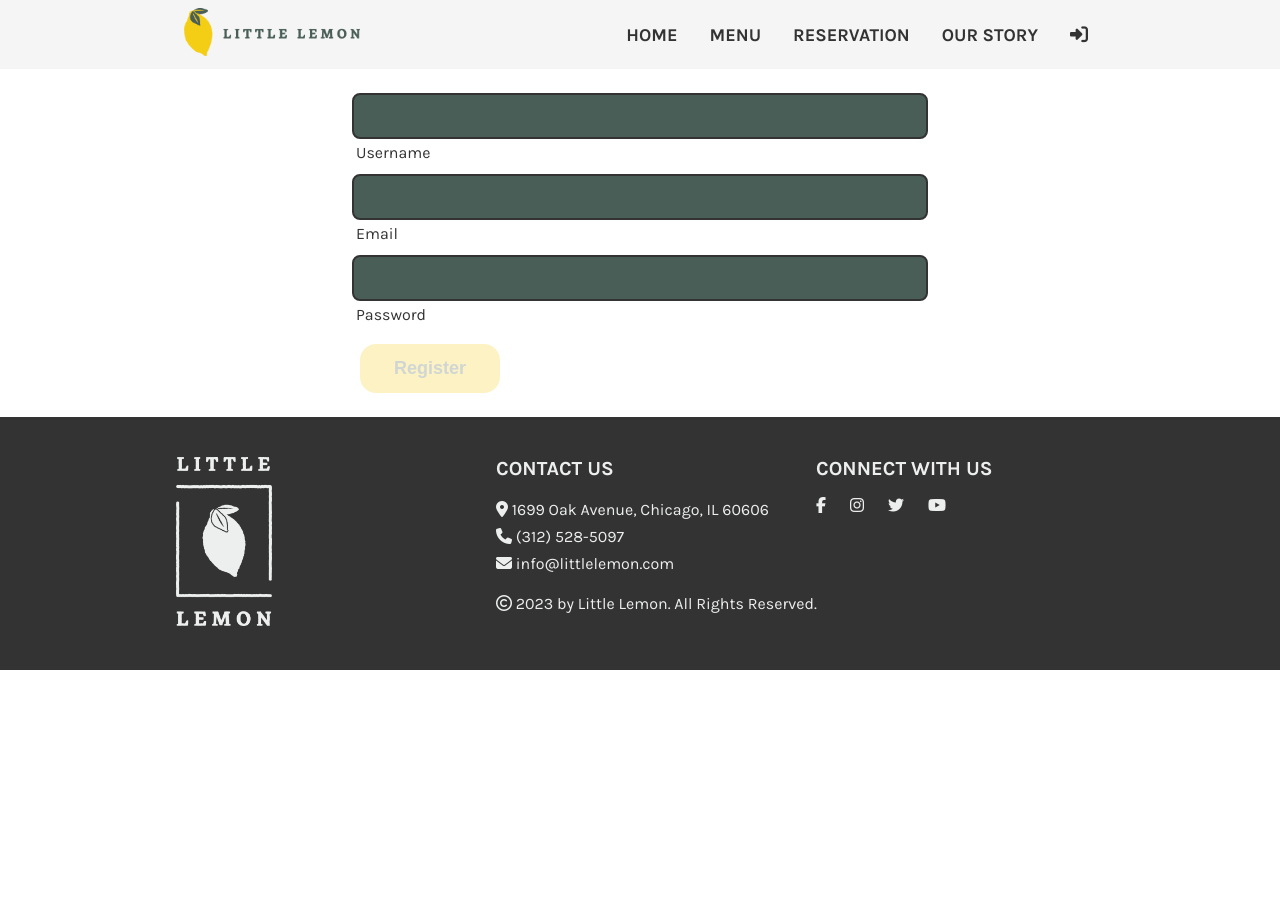
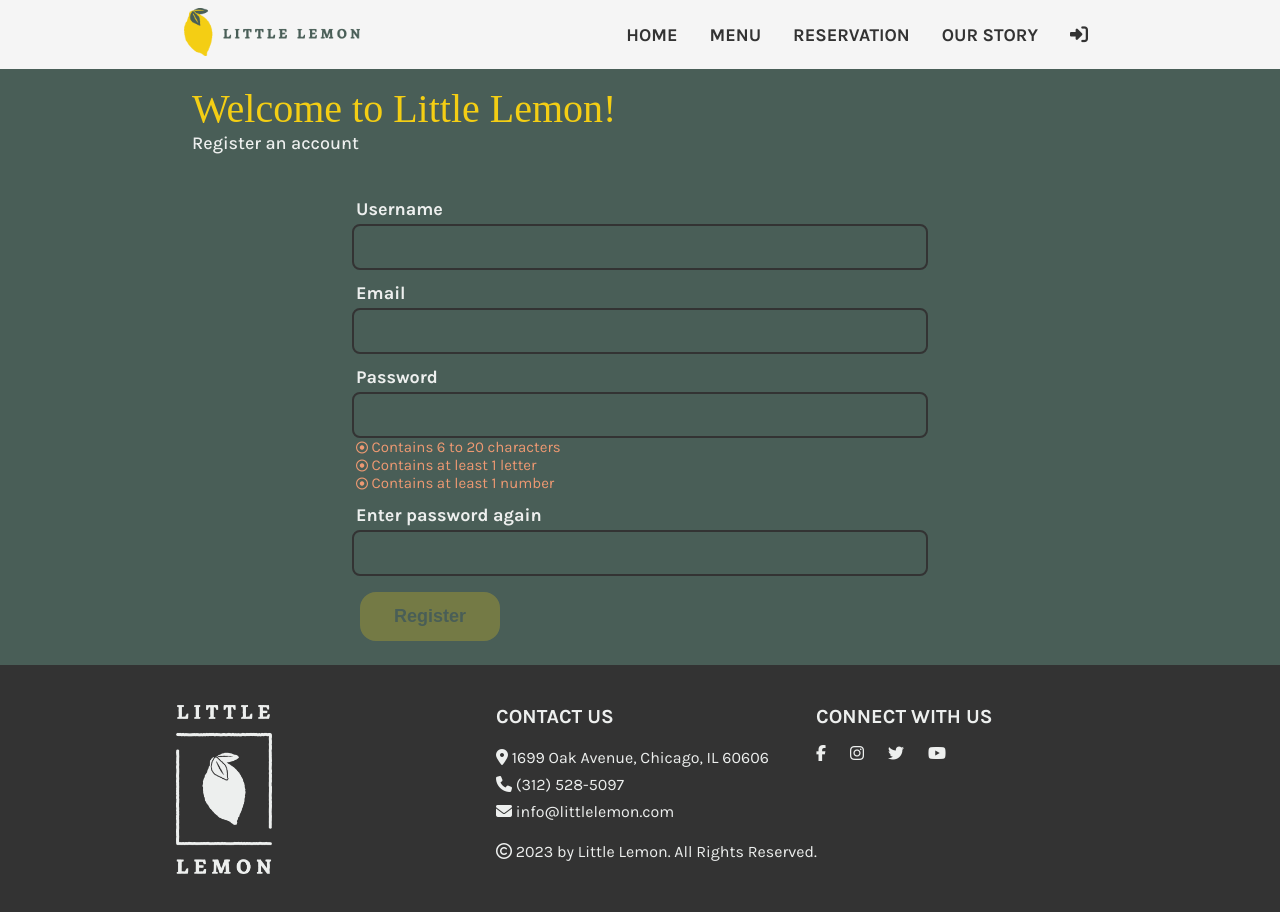
Before and after one commit to cyruscsc/LittleLemon-FrontEnd, a React (Create React App) app: page /register in a window 1280 px wide. Shown: the top 912 px of the page. Before the commit the page ends 800 px from the top, so only its background shows below. Built offline with nearby package versions, Linux system fonts and the light colour scheme; no server answers; a web font is replaced by a local one.

Commit message:
update booking component; style all components

```diff
--- a/src/components/Booking/BookingForm.css
+++ b/src/components/Booking/BookingForm.css
@@ -50,6 +50,7 @@
   border: 2px solid var(--secondary-color-black);
   border-radius: 8px;
   outline: none;
+  transition: 0.5s;
 }
 
 #timeH, #timeM {
--- a/src/components/Booking/BookingForm.js
+++ b/src/components/Booking/BookingForm.js
@@ -67,6 +67,7 @@ const BookingForm = props => {
   return (
     <section id='bookingform' className='bg-green text-white bold-18'>
       <div className='super-container'>
+        <h2 className='subtitle text-pink'>Book a Table</h2>
         {!user.user_id &&
           <div className='message-container'>
             <div className='login-message'>
--- a/src/components/Booking/BookingHero.css
+++ b/src/components/Booking/BookingHero.css
@@ -2,6 +2,7 @@
   grid-template-columns: 1fr 1fr;
   grid-template-rows: 14rem;
   gap: 2rem;
+  padding-bottom: 2rem;
 }
 
 .booking-hero-image > img {
--- a/src/components/Booking/MyBookings.css
+++ b/src/components/Booking/MyBookings.css
@@ -0,0 +1,36 @@
+.bookings-container {
+  grid-template-columns: 1fr 1fr;
+  gap: 1rem;
+  padding-top: 2rem;
+  padding-bottom: 2rem;
+}
+
+@media only screen and (max-width: 480px) {
+  .bookings-container {
+    grid-template-columns: 1fr;
+  }
+}
+
+.booking {
+  padding: 1rem 2rem;
+  gap: 0.5rem;
+  max-width: 576px;
+  width: 90%;
+  margin: auto;
+  border-radius: 8px;
+  box-sizing: border-box;
+  transition: 0.25s;
+}
+
+.booking:hover {
+  box-shadow: var(--secondary-color-black) 0px 0px 16px;
+}
+
+.booking-detail {
+  justify-content: space-between;
+  transition: 0.25s;
+}
+
+.booking-detail:hover {
+  color: var(--primary-color-yellow);
+}
--- a/src/components/Home/Specials.js
+++ b/src/components/Home/Specials.js
@@ -13,10 +13,10 @@ const Specials = props => {
             </div>
             <a href="#" className="flex-container card-title">
               <h3>Greek Salad</h3>
-              <span className="text-orange">$12.00</span>
+              <span className="text-orange">$11.50</span>
             </a>
             <div className="card-paragraph">
-              <p>The famous greek salad of crispy lettuce, peppers, olives and our <span className="highlight-text">Chicago style feta cheese</span>, garnished with crunchy garlic and rosemary croutons.</p>
+              <p>The famous greek salad of crispy lettuce, peppers, olives and our <span className="highlight-text">Chicago-style feta cheese</span>, garnished with crunchy garlic and rosemary croutons.</p>
             </div>
           </article>
           <article className="card special-item">
@@ -37,7 +37,7 @@ const Specials = props => {
             </div>
             <a href="#" className="flex-container card-title">
               <h3>Lemon Dessert</h3>
-              <span className="text-orange">$12.00</span>
+              <span className="text-orange">$8.00</span>
             </a>
             <div className="card-paragraph">
               <p>This comes straight from <span className="highlight-text">grandma's recipe book</span>, every last ingredient has been sourced and is as authentic as can be imagined.</p>
--- a/src/components/Login/Login.css
+++ b/src/components/Login/Login.css
@@ -0,0 +1,16 @@
+.login-heading {
+  padding: 1rem 2rem;
+}
+
+.register-link {
+  transition: 0.25s;
+}
+
+.register-link:link, .register-link:visited {
+  text-decoration: none;
+  color: var(--primary-color-yellow);
+}
+
+.register-link:hover, .register-link:active {
+  color: var(--secondary-color-orange);
+}
--- a/src/components/Login/Login.js
+++ b/src/components/Login/Login.js
@@ -1,5 +1,5 @@
 import React, { useContext, useState } from 'react'
-import { Navigate } from "react-router-dom";
+import { Link, Navigate } from "react-router-dom";
 import { UserContext } from '../../UserContext';
 import './Login.css'
 
@@ -7,6 +7,7 @@ const Login = props => {
   const [user, setUser] = useContext(UserContext);
   const [username, setUsername] = useState('');
   const [password, setPassword] = useState('');
+  const [isFailed, setIsFailed] = useState(false);
   const validForm = () => username && password;
 
   const handleSubmit = e => {
@@ -36,6 +37,7 @@ const Login = props => {
     })
     .catch(err => {
       console.log(err);
+      setIsFailed(true);
       clearForm();
     });
   }
@@ -46,25 +48,37 @@ const Login = props => {
   }
 
   return (
-    <section id='loginform'>
+    <section id='loginform' className='bg-green text-white bold-18'>
       <div className='super-container'>
+        <div className='login-heading'>
+          <h2 className='subtitle text-yellow'>Welcome back!</h2>
+          <p className='lead-text'>Login to Little Lemon</p>
+        </div>
         <form onSubmit={handleSubmit} className='form-container'>
           <div className='input-container'>
+            <label htmlFor='username'>Username</label>
             <input type='text' name='username' value={username}
               onChange={e => {setUsername(e.target.value)}}
               required id='username' className='input-box bg-green text-white medium-16'
             />
-            <label htmlFor='username'>Username</label>
           </div>
           <div className='input-container'>
+            <label htmlFor='password'>Password</label>
             <input type='password' name='password' value={password}
               onChange={e => {setPassword(e.target.value)}}
               required id='password' className='input-box bg-green text-white medium-16'
             />
-            <label htmlFor='password'>Password</label>
           </div>
           <div className='input-container'>
             <button type='submit' className='button bold-18 booking-button bg-yellow text-green' disabled={!validForm()}>Login</button>
+          </div>
+          {isFailed &&
+          <div className='input-container'>
+            <p className='text-orange medium-16'>Incorrect username or password</p>
+          </div>
+          }
+          <div className='input-container'>
+            <p>New to Little Lemon? <Link to='/register' className='register-link'>Register</Link> now!</p>
           </div>
         </form>
       </div>
--- /dev/null
+++ b/src/components/Logout/Logout.css
@@ -0,0 +1,6 @@
+.logout-container {
+  grid-template-columns: 1fr;
+  gap: 2rem;
+  padding-top: 1rem;
+  padding-bottom: 1rem;
+}
--- a/src/components/Register/Register.css
+++ b/src/components/Register/Register.css
@@ -0,0 +1,33 @@
+.invalid-message {
+  display: block;
+  color: var(--secondary-color-orange);
+  font-weight: 400;
+  padding: 0 0.25rem;
+}
+
+.password-message {
+  display: block;
+  color: var(--secondary-color-orange);
+  font-weight: 400;
+  padding: 0 0.25rem;
+  transition: 0.5s;
+}
+
+.password-message::before {
+  font-family: "Font Awesome 5 Free";
+  font-weight: 500;
+  font-size: 0.75rem;
+  content: '\f192';
+}
+
+.password-message.requirement-met {
+  color: var(--primary-color-yellow);
+}
+
+.password-message.requirement-met::before {
+  font-family: "Font Awesome 5 Free";
+  font-weight: 500;
+  font-size: 0.75rem;
+
+  content: '\f058';
+}
--- a/src/components/Register/Register.js
+++ b/src/components/Register/Register.js
@@ -8,6 +8,7 @@ const Register = props => {
   const [username, setUsername] = useState('');
   const [email, setEmail] = useState('');
   const [password, setPassword] = useState('');
+  const [password2, setPassword2] = useState('');
 
   const [usernameIsAvailable, setUsernameIsAvailable] = useState(false);
   const [usernameMsg, setUsernameMsg] = useState('');
@@ -21,10 +22,9 @@ const Register = props => {
   const validEmail = () => emailIsvalid() && emailIsAvailable;
   const passwordHasLength = () => password.length >= 6 && password.length <= 20;
   const passwordHasNum = () => /\d+/.test(password);
-  const passwordHasUpperChar = () => /[A-Z]+/.test(password);
-  const passwordHasLowerChar = () => /[a-z]+/.test(password);
-  const validPassword = () => passwordHasLength() && passwordHasNum() && passwordHasLowerChar() && passwordHasUpperChar();
-  const validForm = () => validUsername() && validEmail() && validPassword();
+  const passwordHasChar = () => /[A-z]+/.test(password);
+  const validPassword = () => passwordHasLength() && passwordHasNum() && passwordHasChar();
+  const validForm = () => validUsername() && validEmail() && validPassword() && password === password2;
 
   const checkUsername = e => {
     fetch(`${props.backendDomain}/api/checkusername`, {
@@ -108,31 +108,48 @@ const Register = props => {
   }
 
   return (
-    <section id='registerform'>
+    <section id='registerform' className='bg-green text-white bold-18'>
       <div className='super-container'>
+        <div className='login-heading'>
+          <h2 className='subtitle text-yellow'>Welcome to Little Lemon!</h2>
+          <p className='lead-text'>Register an account</p>
+        </div>
         <form onSubmit={handleSubmit} className='form-container'>
           <div className='input-container'>
+            <label htmlFor='username'>Username</label>
             <input type='text' name='username' value={username}
               onChange={e => {setUsername(e.target.value)}}
               onBlur={() => {checkUsername()}}
               required id='username' className='input-box bg-green text-white medium-16'
             />
-            <label htmlFor='username'>Username</label>
+            {usernameMsg && <small className='invalid-message'>{usernameMsg}</small>}
           </div>
           <div className='input-container'>
+            <label htmlFor='email'>Email</label>
             <input type='email' name='email' value={email}
               onChange={e => {setEmail(e.target.value)}}
               onBlur={() => {checkEmail()}}
               required id='email' className='input-box bg-green text-white medium-16'
             />
-            <label htmlFor='email'>Email</label>
+            {emailMsg && <small className='invalid-message'>{emailMsg}</small>}
           </div>
           <div className='input-container'>
+            <label htmlFor='password'>Password</label>
             <input type='password' name='password' value={password}
               onChange={e => {setPassword(e.target.value)}}
               required id='password' className='input-box bg-green text-white medium-16'
             />
-            <label htmlFor='password'>Password</label>
+            <small className={`password-message ${passwordHasLength() && 'requirement-met'}`}> Contains 6 to 20 characters</small>
+            <small className={`password-message ${passwordHasChar() && 'requirement-met'}`}> Contains at least 1 letter</small>
+            <small className={`password-message ${passwordHasNum() && 'requirement-met'}`}> Contains at least 1 number</small>
+          </div>
+          <div className='input-container'>
+            <label htmlFor='password2'>Enter password again</label>
+            <input type='password' name='password2' value={password2}
+              onChange={e => {setPassword2(e.target.value)}}
+              required id='password2' className='input-box bg-green text-white medium-16'
+            />
+            {password != password2 && <small className='invalid-message'>Please enter the same password</small>}
           </div>
           <div className='input-container'>
             <button type='submit' className='button bold-18 booking-button bg-yellow text-green' disabled={!validForm()}>Register</button>
```
Also changed, not shown: src/components/Booking/MyBookings.js (+21 -10 lines), src/components/Logout/Logout.js (+12 -5 lines), public/images/cocktail.jpg (added).
